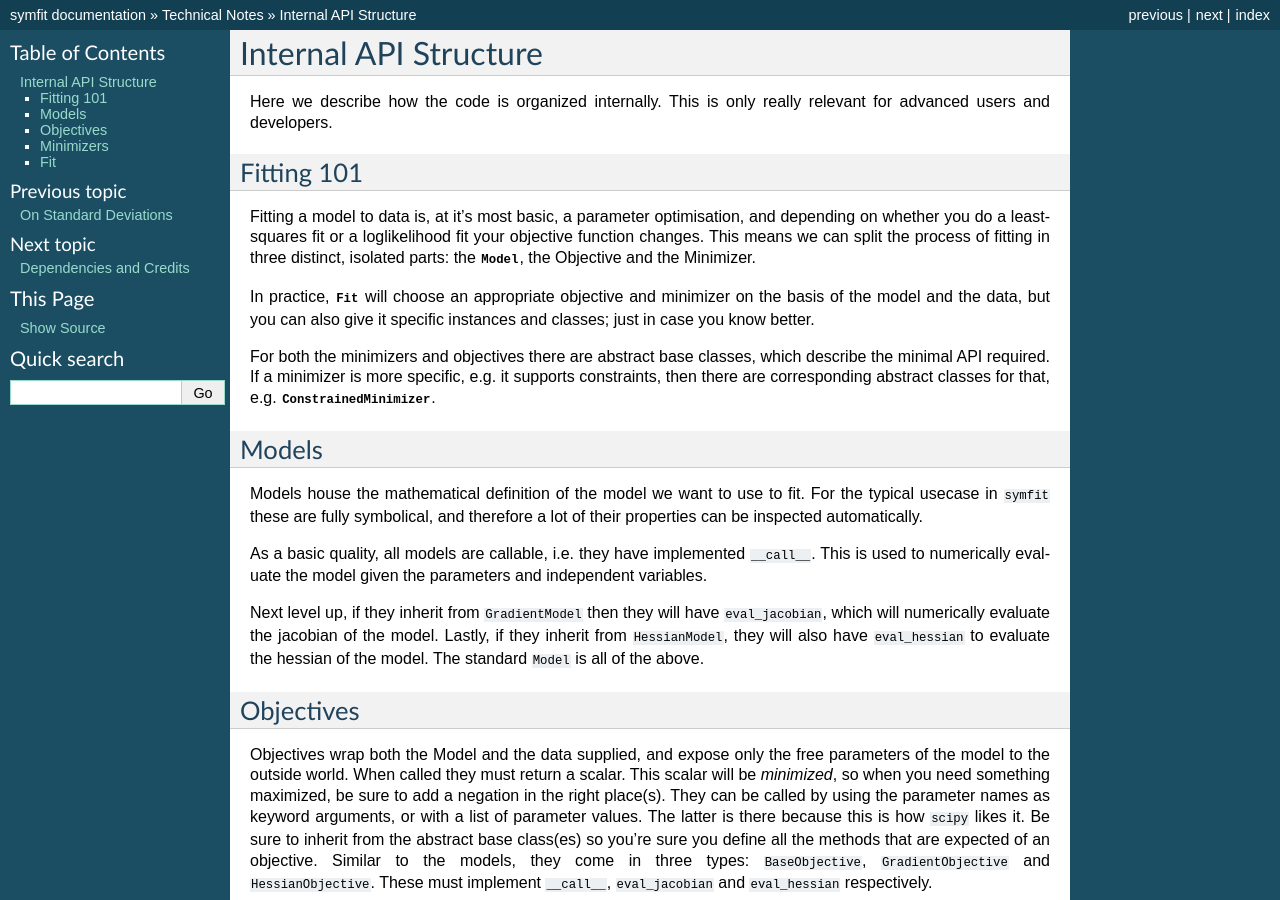
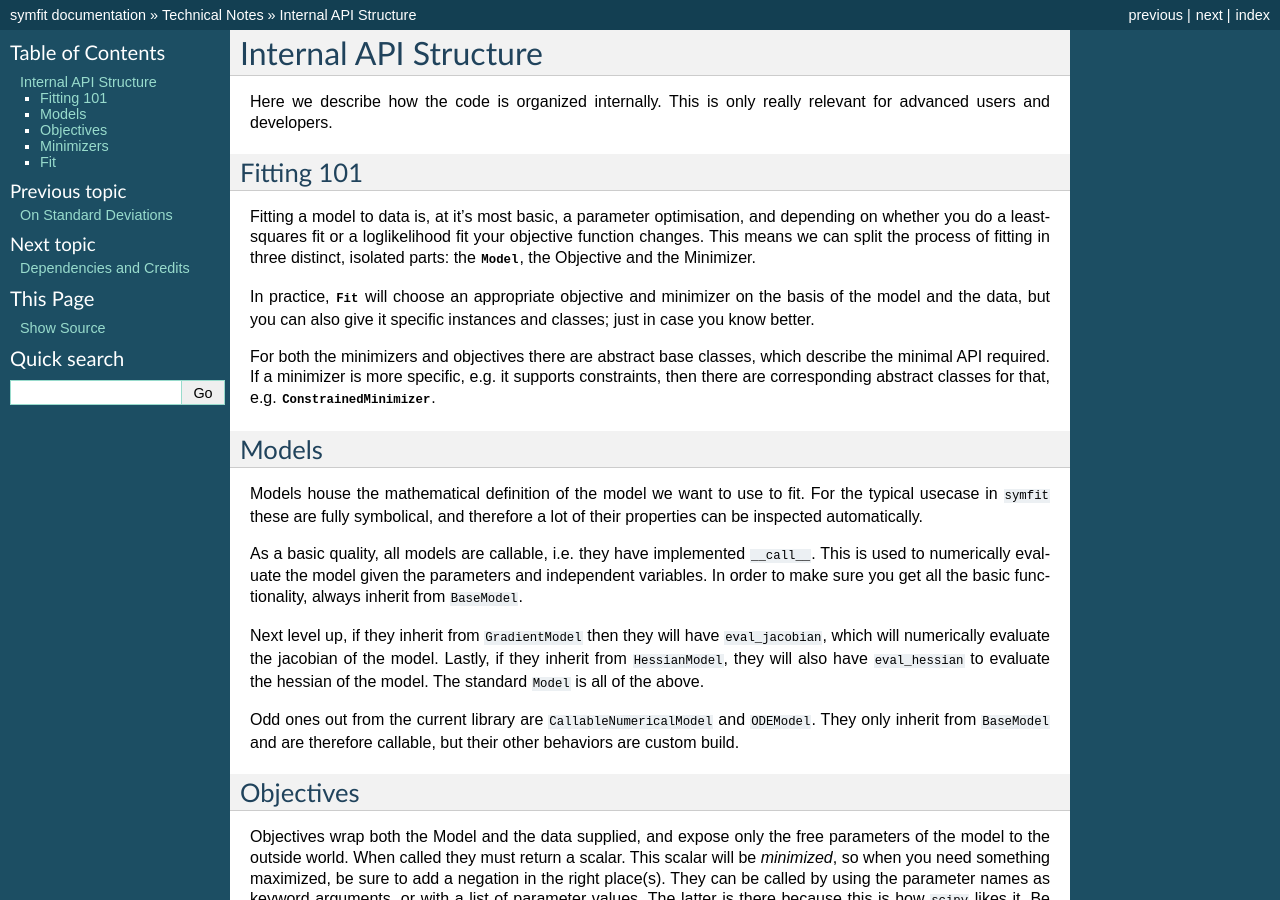
Before and after one commit to tBuLi/symfit, a Sphinx documentation site: the page built from docs/api_structure.rst, in a window 1280 px wide and 900 px high. Built offline with Sphinx 7.4.7, drawn with Linux system fonts in a browser that asks for light colours; the version number could not be read and is left out.

Commit message:
Included mention of ODEModel and CallableNumericalModel.

```diff
--- a/docs/api_structure.rst
+++ b/docs/api_structure.rst
@@ -31,13 +31,18 @@ a lot of their properties can be inspected automatically.
 
 As a basic quality, all models are callable, i.e. they have implemented
 ``__call__``. This is used to numerically evaluate the model given the
-parameters and independent variables.
+parameters and independent variables. In order to make sure you get all the
+basic functionality, always inherit from ``BaseModel``.
 
 Next level up, if they inherit from ``GradientModel`` then they will have
 ``eval_jacobian``, which will numerically evaluate the jacobian of the model.
 Lastly, if they inherit from ``HessianModel``, they will also have
 ``eval_hessian`` to evaluate the hessian of the model.
 The standard ``Model`` is all of the above.
+
+Odd ones out from the current library are ``CallableNumericalModel`` and
+``ODEModel``. They only inherit from ``BaseModel`` and are therefore callable,
+but their other behaviors are custom build.
 
 Objectives
 ----------
```
